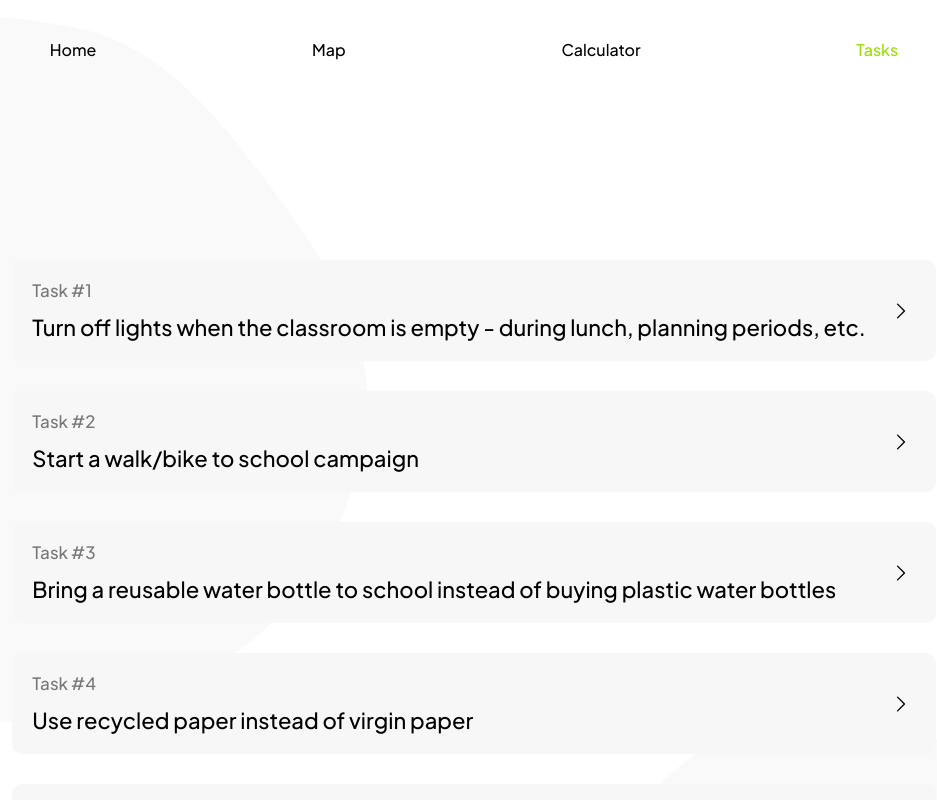
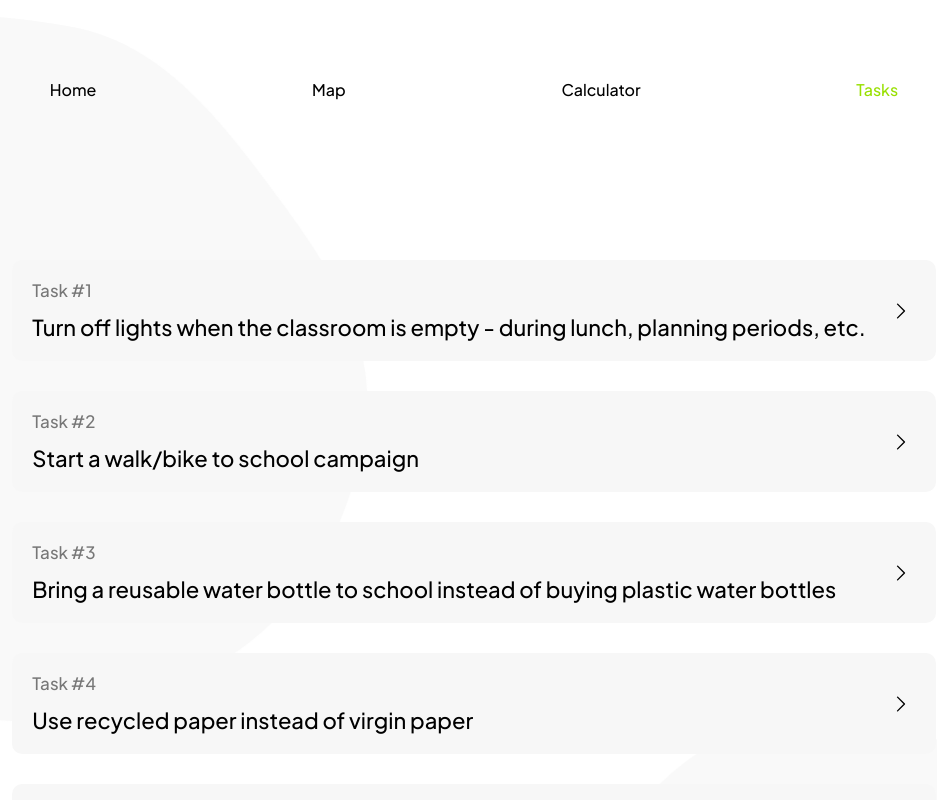
Before and after one commit to dejvokep/erasmus-energy-web-app, a Next.js app: page /tasks in a window 1280 px wide. Shown: the top 800 px of the page, without its empty margins (166-1103 px from the left). Built offline with nearby package versions, Linux system fonts and the light colour scheme.

Commit message:
Menu now shrinks on scroll.

```diff
--- a/components/menu/Menu.js
+++ b/components/menu/Menu.js
@@ -26,9 +26,10 @@ export default function Menu() {
 
     useEffect(() => {
         document.onscroll = () => {
-            const scroll = (document.documentElement.scrollTop || document.body.scrollTop) > 0;
-            ref.current.style.setProperty("--color", scroll ? "lightgrey" : "transparent")
-            ref.current.style.setProperty("--background", scroll ? "#FFFFFFF2" : "transparent")
+            if ((document.documentElement.scrollTop || document.body.scrollTop) > 0)
+                ref.current.classList.add(styles.scroll);
+            else
+                ref.current.classList.remove(styles.scroll)
         }
     }, []);
 
--- a/styles/components/menu/Menu.module.css
+++ b/styles/components/menu/Menu.module.css
@@ -10,10 +10,16 @@
     display: inline-flex;
     justify-content: space-evenly;
 
+    padding: 80px 0;
+    background: transparent;
+    box-shadow: 5px 10px 100px transparent;
+    transition: .5s;
+}
+
+.scroll {
     padding: 40px 0;
-    background: var(--background);
-    box-shadow: 5px 10px 100px var(--color);
-    transition: .5s;
+    background: #FFFFFFF2;
+    box-shadow: 5px 10px 100px lightgrey;
 }
 
 
```
